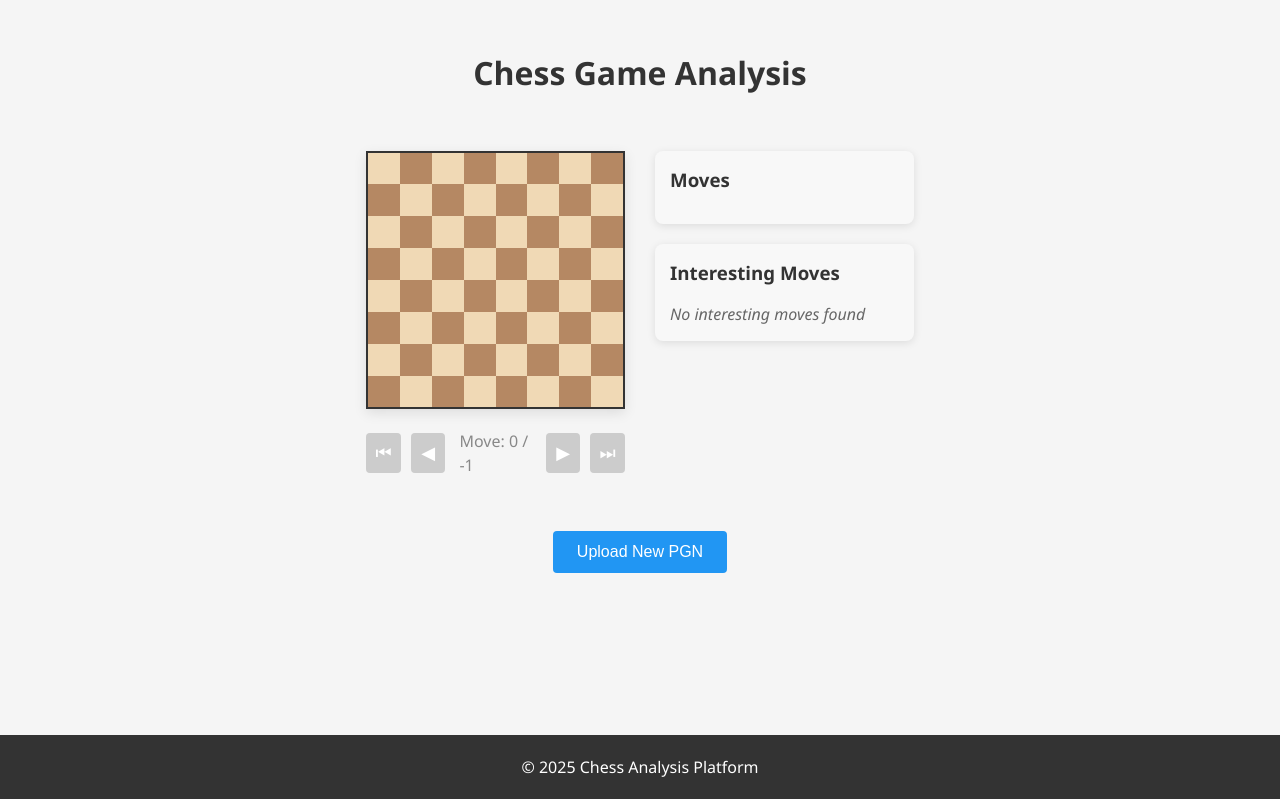
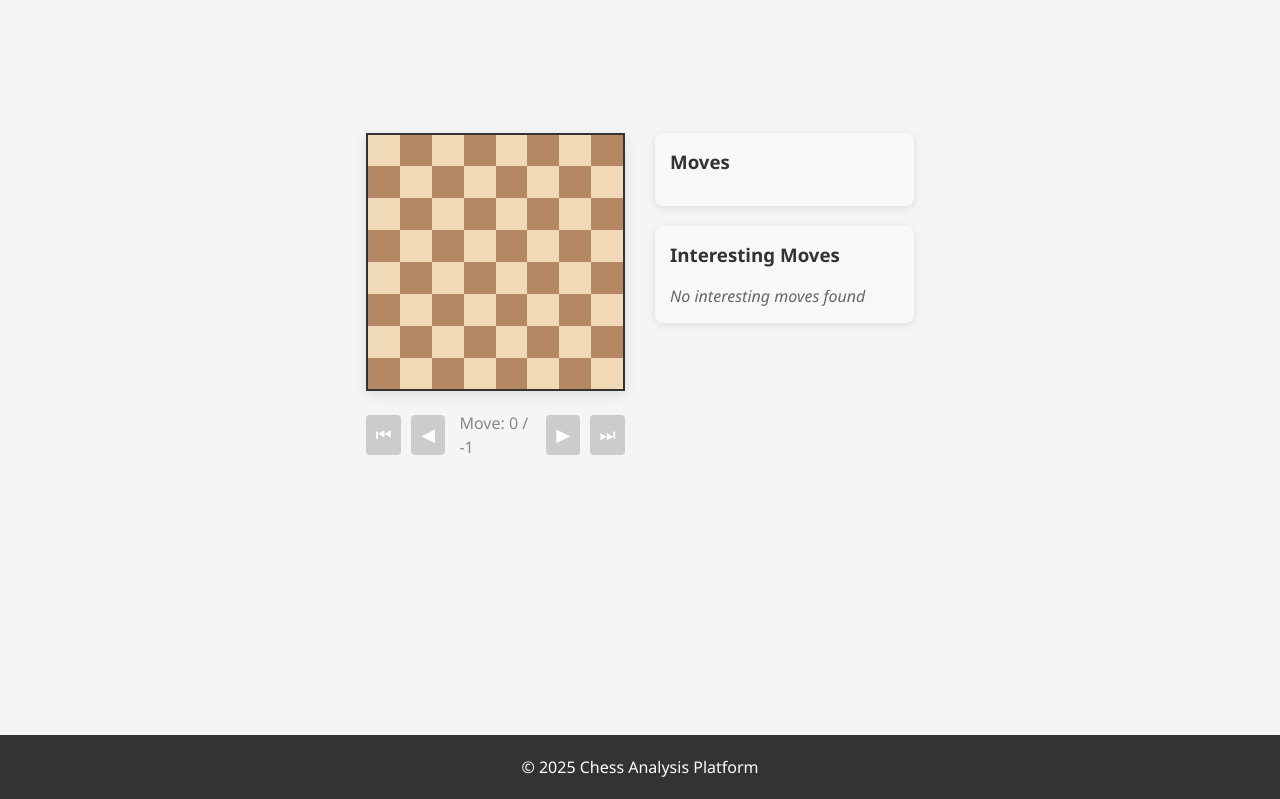
Before and after one commit to Madagascam/frontend, a Nuxt app: page /chess-board in a window 1280 px wide. Shown: the part 113-912 px from the top of the page. Built offline with nearby package versions, Linux system fonts and the light colour scheme.

Commit message:
chore: refactor

```diff
--- a/components/ChessBoard.vue
+++ b/components/ChessBoard.vue
@@ -1,7 +1,6 @@
 <!-- components/ChessBoard.vue -->
 <template>
   <div class="chess-board-container">
-    <h1>Chess Game Analysis</h1>
 
     <div class="main-content">
       <div class="board-column">
@@ -90,10 +89,6 @@
           </div>
         </div>
       </div>
-    </div>
-
-    <div class="actions">
-      <button @click="backToUpload" class="back-button">Upload New PGN</button>
     </div>
   </div>
 </template>
```
